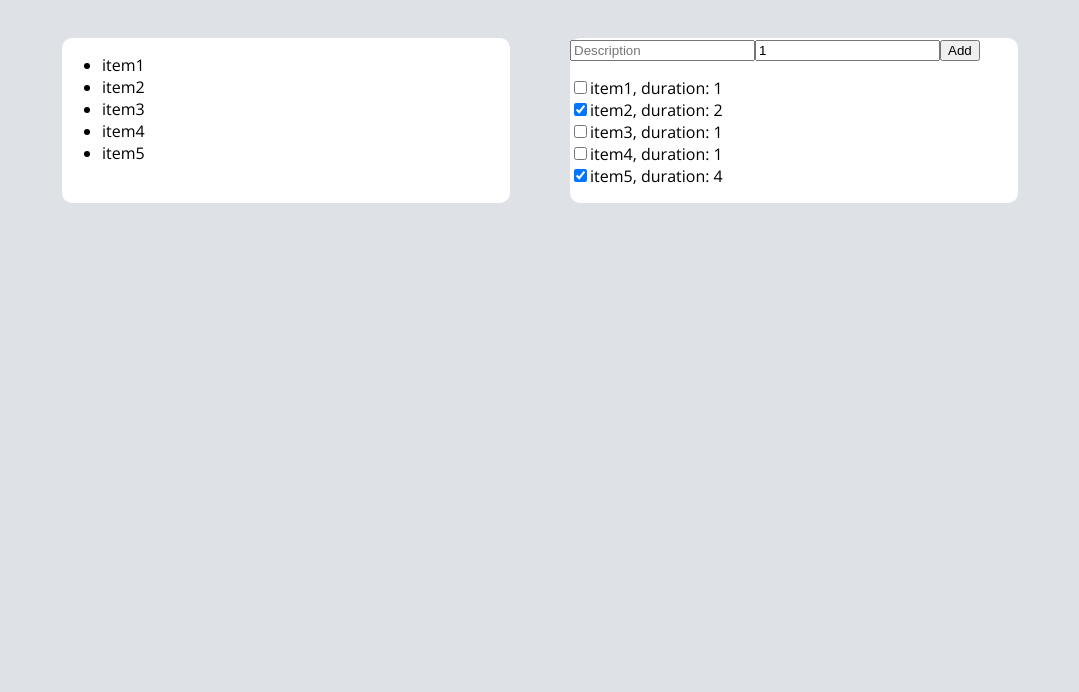
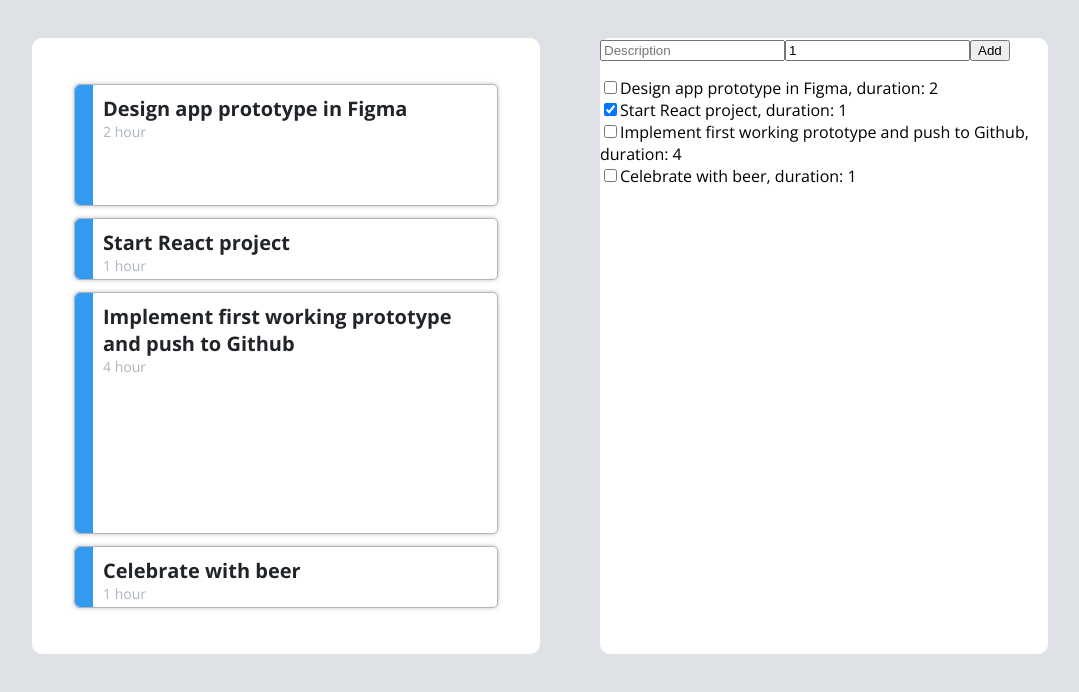
Before and after one commit to dcrescimbeni/todo-less, a React (Create React App) app: page / in a window 1280 px wide. Shown: the top 692 px of the page, without its empty margins (100-1179 px from the left). Built offline with nearby package versions, Linux system fonts and the light colour scheme.

Commit message:
added styles to TimeColumn

```diff
--- a/src/App.js
+++ b/src/App.js
@@ -4,11 +4,20 @@ import TimeColumn from './TimeColumn/TimeColumn';
 import { useState } from 'react';
 
 let items = [
-  { id: 1, description: 'item1', duration: 1, completed: false },
-  { id: 2, description: 'item2', duration: 2, completed: true },
-  { id: 3, description: 'item3', duration: 1, completed: false },
-  { id: 4, description: 'item4', duration: 1, completed: false },
-  { id: 5, description: 'item5', duration: 4, completed: true },
+  {
+    id: 1,
+    description: 'Design app prototype in Figma',
+    duration: 2,
+    completed: false,
+  },
+  { id: 2, description: 'Start React project', duration: 1, completed: true },
+  {
+    id: 3,
+    description: 'Implement first working prototype and push to Github',
+    duration: 4,
+    completed: false,
+  },
+  { id: 4, description: 'Celebrate with beer', duration: 1, completed: false },
 ];
 
 function App() {
--- a/src/TimeColumn/TimeColumn.js
+++ b/src/TimeColumn/TimeColumn.js
@@ -6,10 +6,10 @@ export default function TimeColumn({ todoList, setTodoList, handleOnDragEnd }) {
 
   return (
     <DragDropContext onDragEnd={handleOnDragEnd}>
-      <div className="timeColumn column">
+      <MainColumn className="timeColumn column">
         <Droppable droppableId="taskTimes">
           {(provided) => (
-            <ul {...provided.droppableProps} ref={provided.innerRef}>
+            <UnstyledList {...provided.droppableProps} ref={provided.innerRef}>
               {todoList.map((element, index) => {
                 return (
                   <Draggable
@@ -18,25 +18,81 @@ export default function TimeColumn({ todoList, setTodoList, handleOnDragEnd }) {
                     index={index}
                   >
                     {(provided) => (
-                      <li
+                      <TaskElement
                         {...provided.draggableProps}
                         {...provided.dragHandleProps}
                         ref={provided.innerRef}
+                        size={element.duration}
                       >
-                        {element.description}
-                      </li>
+                        <ColorCode></ColorCode>
+                        <TaskDescriptionWrapper>
+                          <ElementDescription>
+                            {element.description}
+                          </ElementDescription>
+                          <ElementDuration>
+                            {element.duration} hour
+                          </ElementDuration>
+                        </TaskDescriptionWrapper>
+                      </TaskElement>
                     )}
                   </Draggable>
                 );
               })}
               {provided.placeholder}
-            </ul>
+            </UnstyledList>
           )}
         </Droppable>
-      </div>
+      </MainColumn>
     </DragDropContext>
   );
 }
 
+const UnstyledList = styled.ul`
+  list-style: none;
+  padding: 0px;
+`;
+
+const MainColumn = styled.div`
+  padding: 30px;
+`;
+
+const TaskElement = styled.li`
+  height: ${(props) => props.size * 60}px;
+  border: 1px solid #adb5bd;
+  border-radius: 5px;
+  margin: 12px;
+  display: flex;
+  box-shadow: 0px 0px 4px rgba(0, 0, 0, 0.25);
+`;
+
+const ColorCode = styled.div`
+  height: 100%;
+  width: 187px;
+  background: #339af0;
+  display: inline-block;
+  border-radius: 5px 0px 0px 5px;
+  width: 18px;
+  flex-shrink: 0;
+`;
+
+const TaskDescriptionWrapper = styled.div`
+  display: inline-block;
+  padding: 10px;
+  color: #212529;
+`;
+
+const ElementDescription = styled.p`
+  margin: 0px;
+  padding: 0px;
+  font-weight: bold;
+  font-size: 20px;
+`;
+
+const ElementDuration = styled.p`
+  margin: 0px;
+  padding: 0px;
+  color: #adb5bd;
+  font-size: 14px;
+`;
 // Drag and drop explaination source:
 // https://www.freecodecamp.org/news/how-to-add-drag-and-drop-in-react-with-react-beautiful-dnd/
```
